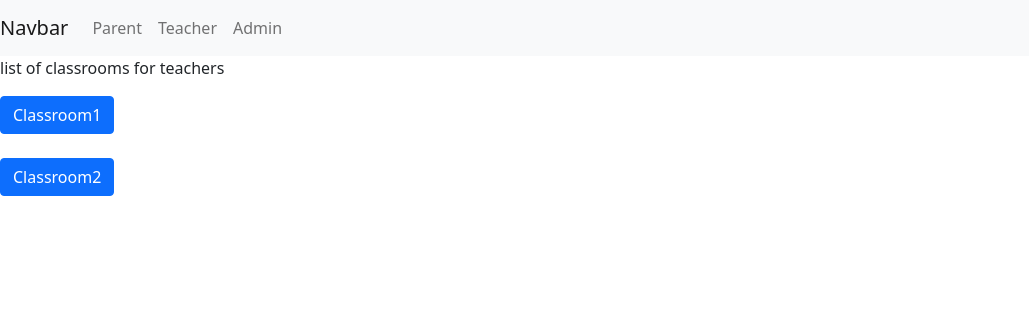
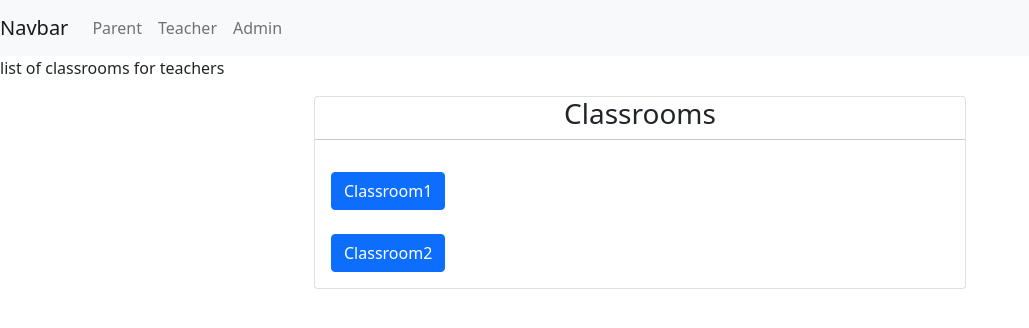
Before and after one commit to dinowaffles/frontend-dailysheets, an Angular app: page /classroom in a window 1280 px wide. Shown: the top 328 px of the page, without its empty margins (0-1029 px from the left). Built offline with nearby package versions, Linux system fonts and the light colour scheme.

Commit message:
added sheet class and service

```diff
--- a/src/app/teacher-classroom/teacher-classroom.component.html
+++ b/src/app/teacher-classroom/teacher-classroom.component.html
@@ -1,10 +1,14 @@
 <p>teacher update daily sheets</p>
 
 <div class="whole-page">
+
     <div class=sidebar>
         <button routerLink="/classroom/1/student/1" class ="btn btn-primary">
             Student1</button><br><br>
         <button routerLink="/classroom/1/student/2" class ="btn btn-primary">
             Student2</button>
     </div>
+
+
+
 </div>
--- a/src/app/teacher/teacher.component.html
+++ b/src/app/teacher/teacher.component.html
@@ -1,8 +1,18 @@
 <p>list of classrooms for teachers</p>
 
 
-<button routerLink="/classroom/1" class ="btn btn-primary">
-    Classroom1</button><br><br>
+        <div class="row">
+            <div class="card col-md-6 offset-md-3 offset-md-3">
+                <div class="row">
+                    <h3 class="text-center"> Classrooms </h3>
+                    <hr />
+                    <div class="card-body">
+                        <button routerLink="/classroom/1" class ="btn btn-primary">
+                            Classroom1</button><br><br>
 
-    <button routerLink="/classroom/2" class ="btn btn-primary">
-        Classroom2</button>
+                         <button routerLink="/classroom/2" class ="btn btn-primary">
+                            Classroom2</button>
+                    </div>
+                </div>
+            </div>
+        </div>
```
Also changed, not shown: src/app/sheet.service.ts (added, +10 -0 lines), src/app/sheet.ts (added, +48 -0 lines), 1 other file (tests, documents, lock files or other folders).
